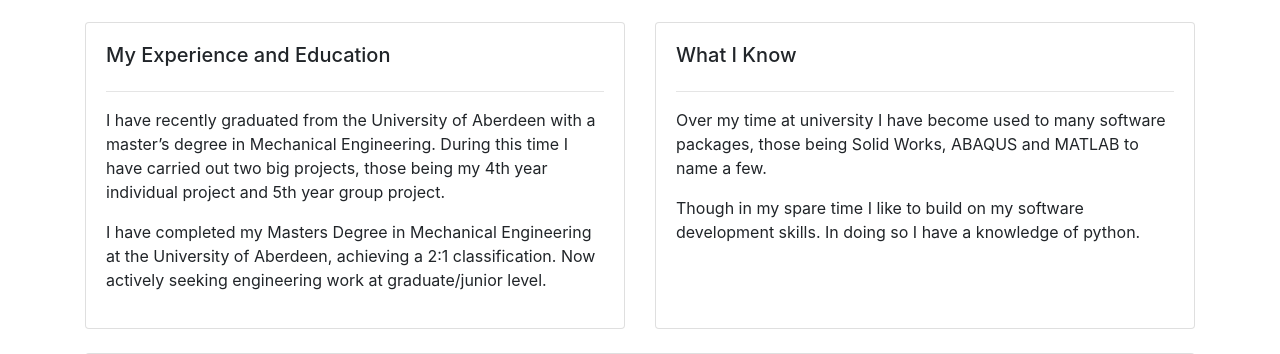
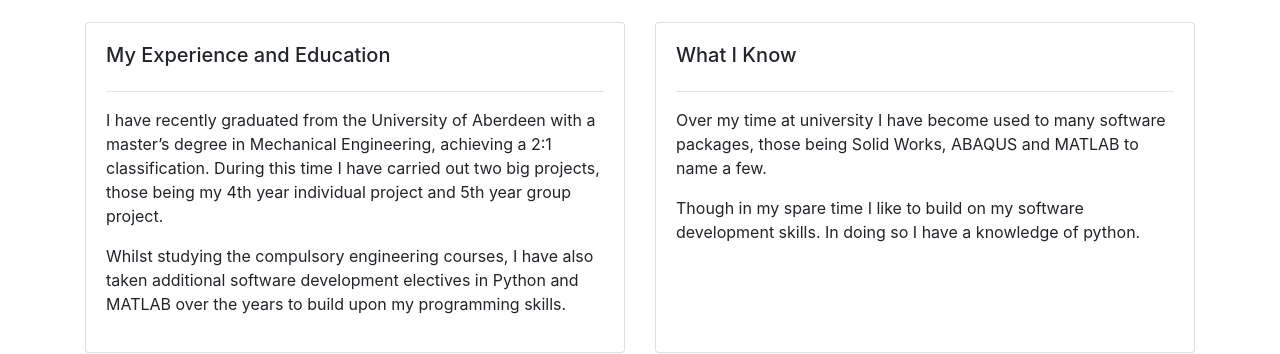
Before and after one commit to jamiefoub/jamiefoub_PortfolioSite, a Django app: page / in a window 1280 px wide. Shown: the part 1010-1364 px from the top of the page. Run offline with Django 3.2, Linux system fonts and the light colour scheme; some libraries are stand-ins or nearby versions.

Commit message:
changes to base.html

```diff
--- a/mywebsite/base/templates/base/home.html
+++ b/mywebsite/base/templates/base/home.html
@@ -57,12 +57,13 @@
                 <div class="card card-body h-100">
                     <h5 id="titles">My Experience and Education</h5>
                     <hr>
-                    <p class="para-main"> I have recently graduated from the University of Aberdeen with a master’s degree in Mechanical Engineering.
+                    <p class="para-main"> I have recently graduated from the University of Aberdeen with a master’s degree in Mechanical Engineering, achieving a 2:1 classification.
                         During this time I have carried out two big projects, those being my 4th year individual project and 5th year group project.
                     </p>
 
-                    <p class="para-main"> I have completed my Masters Degree in Mechanical Engineering at the University of Aberdeen, achieving a 2:1 classification.
-                        Now actively seeking engineering work at graduate/junior level.
+                    <p class="para-main"> Whilst studying the compulsory engineering courses, I have also taken additional software development electives
+                        in Python and MATLAB over the years to build upon my programming skills.
+
                     </p>
 
                 </div>
@@ -120,8 +121,15 @@
 
                     <hr>
                     <h5 id="titles">5th Year Project</h5>
-                    <p class="para-main">For my 5th year group project, we were tasked with designing a fire and blast wall to separate modules on a new build FPSO, whilst optimising for a low cost and low weight design.
-                        This would provide protection between modules in the event of an explosion and accompanying jet fire.</p>
+                    <p class="para-main"> For my 5th year group project, we were tasked with designing a fire and blast wall to separate modules on a new
+                        build FPSO, whilst optimising for a low cost and low weight design. This would provide protection between
+                        modules in the event of an explosion and accompanying jet fire.
+                        </p>
+
+                    <p class="para-main"> My main contributions to the group were developing design optimisation code using MATLAB as well as producing
+                        the groups CAD models and drawings using Solid Works. I also carrying out the finite element analysis of the groups
+                        final blast wall design using Abaqus software. I was graded an “A” for this work.
+                        </p>
 
                 </div>
 
```
